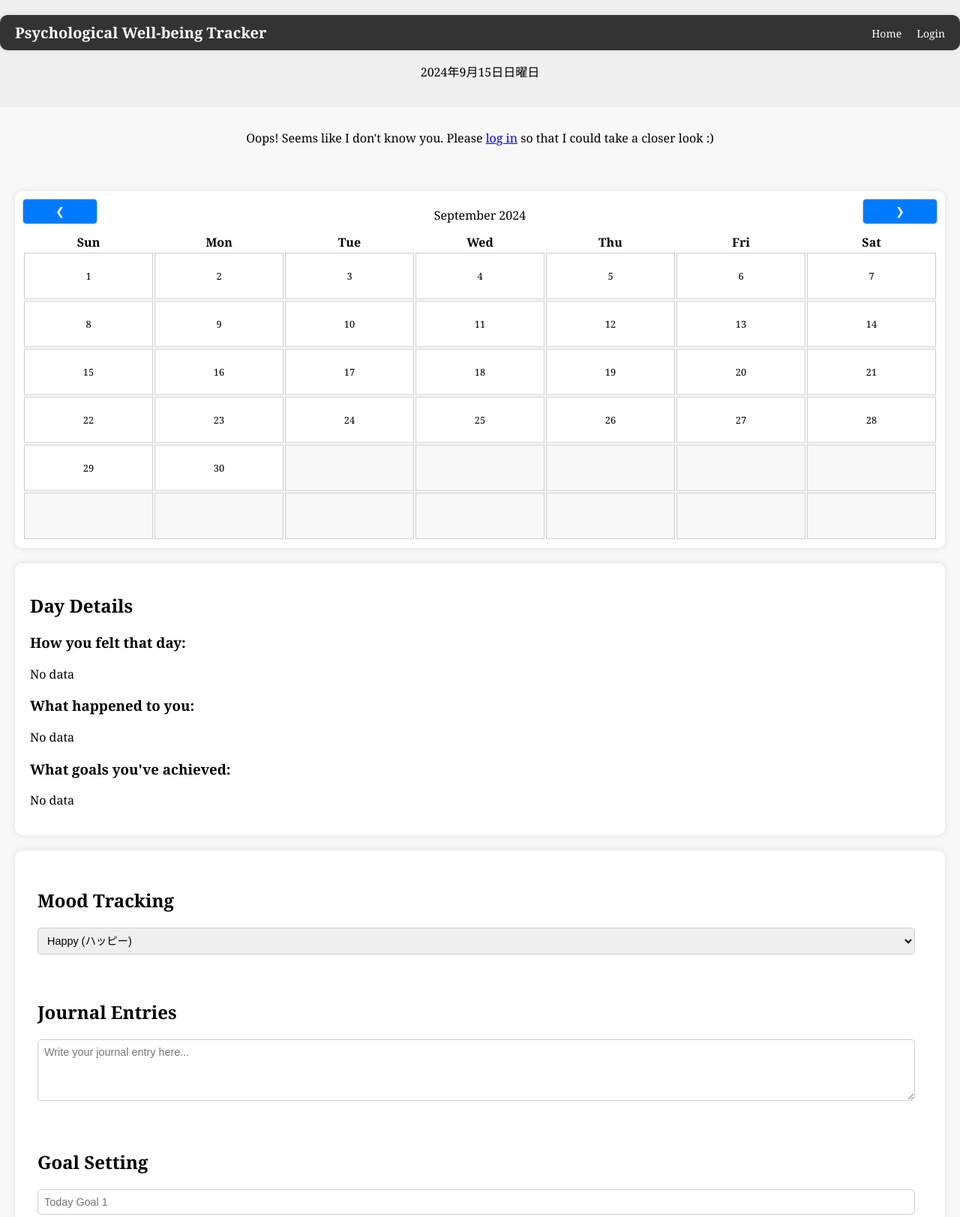
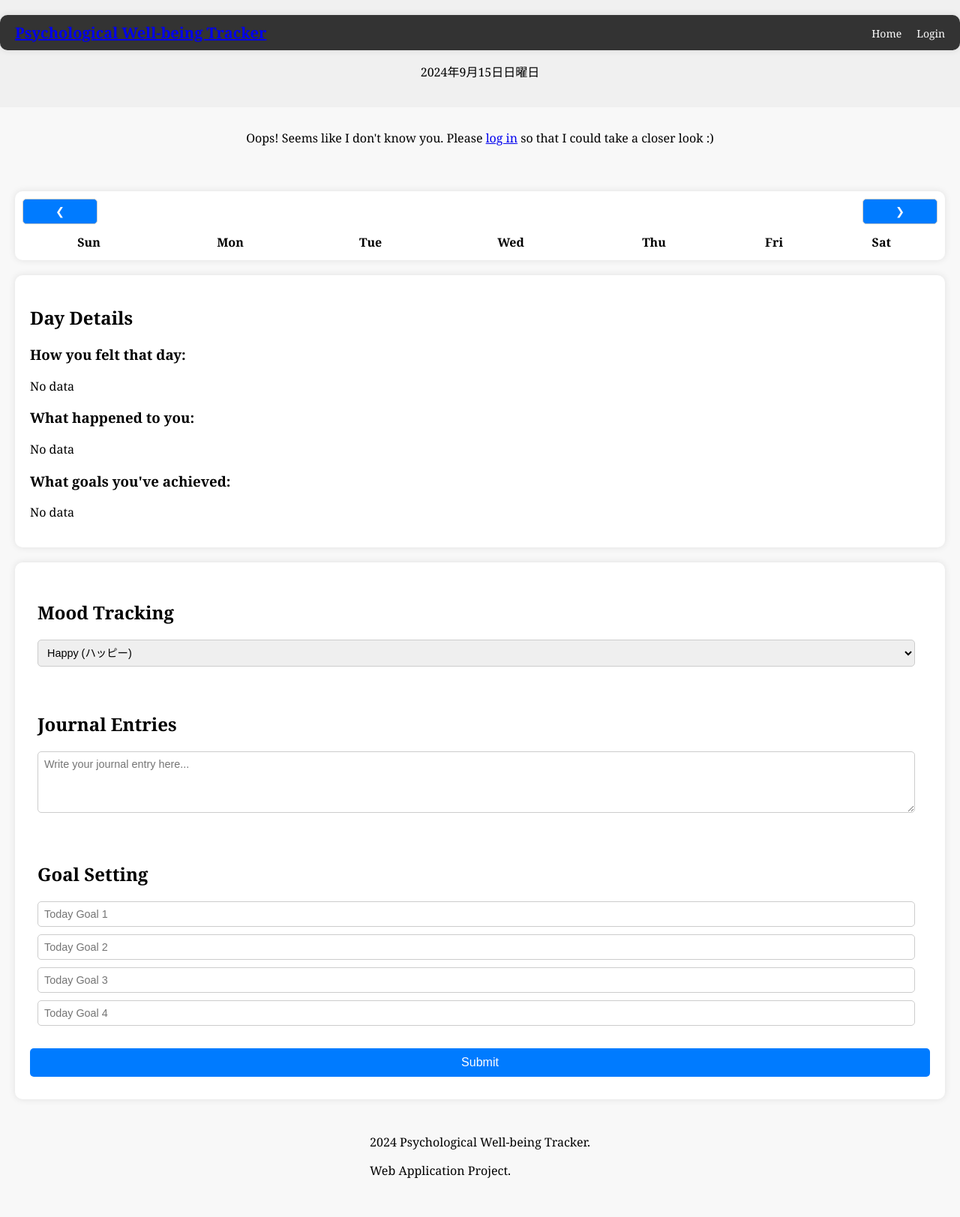
Before and after one commit to CactuarBen/IU_Project, a website: page public/index.html in a window 1280 px wide. Shown: the top 1623 px of the page at 75% size. After the commit the page ends 1588 px from the top, so only its background shows below. Drawn offline with Linux system fonts and the light colour scheme; no server answers.

Commit message:
Footer and Home link changes
-Pressing on the h1 now redirects the user Home
-Footer is now pretter, adapts to the width

```diff
--- a/public/index.html
+++ b/public/index.html
@@ -12,7 +12,7 @@
       <!-- The website will always have a navigation bar, no matter what page it is on.
        On the main page it will only have the Home link (index.html) and login/logout(login.html)-->
       <nav class="navbar">
-        <h1>Psychological Well-being Tracker</h1>
+        <h1><a href="index.html">Psychological Well-being Tracker</a></h1>
         <ul>
           <li><a href="index.html">Home</a></li>
           <li><a id="auth_button" href="login.html">Login</a></li>
@@ -30,7 +30,7 @@
       <div class="calendar">
         <div class="month">
           <button id="month_button" onclick="prevMonth()"><span>&#10094;</span></button>
-          <span id="monthYear"></span>
+          <span id="month_year"></span>
           <button id="month_button" onclick="nextMonth()"><span>&#10095;</span></button>
         </div>
         <!--The calendar itself-->
@@ -102,8 +102,9 @@
       </div>
     </div>
     <footer class="footer">
-      <div class="footer-content">
-        <p>2024 Psychological Well-being Tracker. IU Web Application Project</p>
+      <div class="footer_content">
+        <p class="footer_text">2024 Psychological Well-being Tracker. </p>
+        <p class="footer_text">Web Application Project. </p>
       </div>
     </footer>
 
```
Also changed, not shown: public/login.html (+5 -1 lines), public/reset-password.html (+1 -1 lines).
